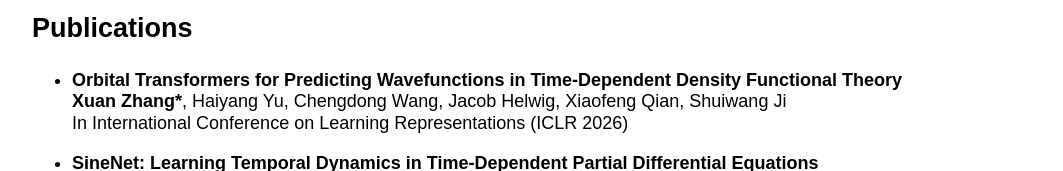
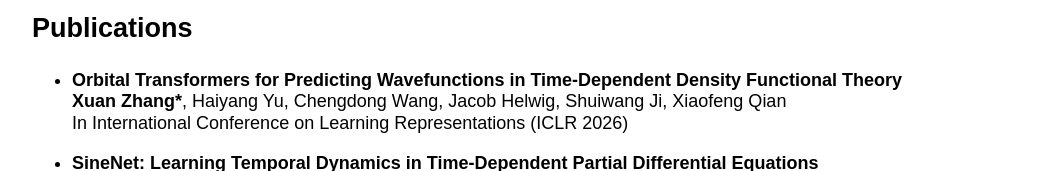
Before and after one commit to floatlazer/floatlazer.github.io, a plain HTML site: page index.html in a window 1280 px wide. Shown: the part 492-663 px from the top of the page, without its empty margins (108-1171 px from the left). Drawn offline with Linux system fonts and the light colour scheme.

Commit message:
Update index.html

```diff
--- a/index.html
+++ b/index.html
@@ -94,7 +94,7 @@
 	<ul class="pub-spacing">
 		<li>
 			<b>Orbital Transformers for Predicting Wavefunctions in Time-Dependent Density Functional Theory</b><br>
-			<b>Xuan Zhang*</b>, Haiyang Yu, Chengdong Wang, Jacob Helwig, Xiaofeng Qian, Shuiwang Ji<br>
+			<b>Xuan Zhang*</b>, Haiyang Yu, Chengdong Wang, Jacob Helwig, Shuiwang Ji, Xiaofeng Qian<br>
 			In International Conference on Learning Representations (ICLR 2026)
 		</li>
 		<li>
```
